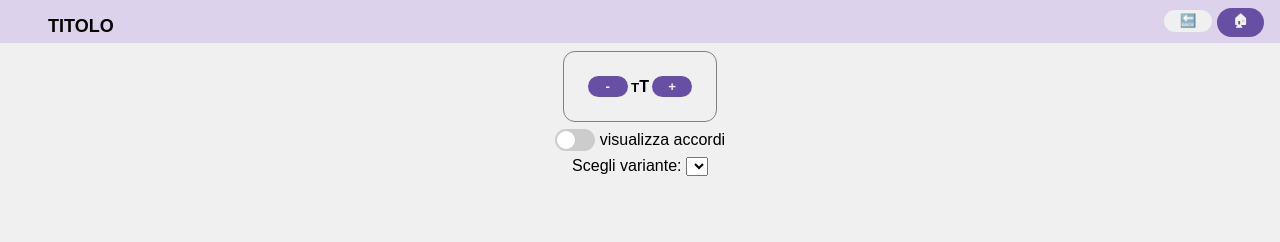
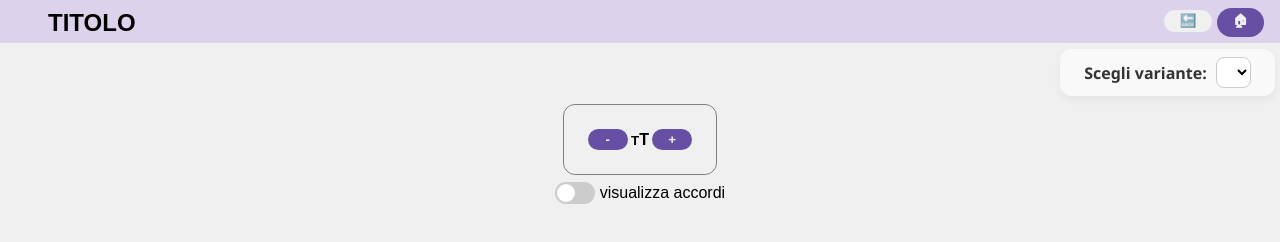
Before and after one commit to G48R1/CUSB-App-project, a plain HTML site: page Libretto/canto-template/canto.html in a window 1280 px wide. Drawn offline with Linux system fonts and the light colour scheme.

Commit message:
css selezione variante

```diff
--- a/Libretto/canto-template/canto.html
+++ b/Libretto/canto-template/canto.html
@@ -27,6 +27,13 @@
     </div>
   </nav>
 
+  <aside class="choose-variant">
+    <label for="variant-select">Scegli variante:</label>
+    <select id="variant-select">
+      <!-- popolato dinamicamente -->
+    </select>
+  </aside>
+
   <aside class="dashboard">
     <div id="text-dim-box" class="text-dim-box">
       <button class="btn" onclick="changeFontSize(-1)">-</button>
@@ -46,13 +53,6 @@
       <span class="slider" onclick="visualizeChords()"></span>
     </label>
     <span>visualizza accordi</span>
-  </aside>
-
-  <aside class="choose-variant">
-    <label for="variant-select">Scegli variante:</label>
-    <select id="variant-select">
-      <!-- popolato dinamicamente -->
-    </select>
   </aside>
 
   <main>
--- a/Libretto/canto-template/style-canto.css
+++ b/Libretto/canto-template/style-canto.css
@@ -2,6 +2,7 @@
   --background: #f0f0f0;
   --button: #674fa3;
   --button-sh: #705aa6;
+  --button-sh-op: rgba(112, 90, 166, 0.2);
   --btn-edit: rgb(220, 210, 236);
   --btn-edit-sh: rgb(209, 201, 220);
   --btn-desc: rgb(221, 216, 226);
@@ -111,10 +112,52 @@ nav {
   box-shadow: 0px 1px 2px grey;
 }
 
+#song-title {
+  font-size: x-large;
+}
+
 #back-button {
   background-color: #f0f0f0;
   /* font-size: larger; */
 }
+
+
+aside.choose-variant {
+  background-color: #f9f9f9;
+  align-self: flex-end;
+  display: flex;
+  flex-direction: row;
+  gap: 0.6em;
+  align-items: center;
+  margin-top: 0.4em;
+  /* margin-bottom: 0.4em; */
+  padding: 0.5em 1.5em;
+  border-radius: 12px;
+  box-shadow: 0 4px 8px rgba(0, 0, 0, 0.05);
+  /* max-width: 300px; */
+  /* margin: 1rem auto; */
+  font-family: 'Segoe UI', Tahoma, Geneva, Verdana, sans-serif;
+}
+aside.choose-variant label {
+  display: block;
+  font-weight: 600;
+  color: #333;
+}
+aside.choose-variant select {
+  padding: 0.3rem 0.4rem;
+  border: 1px solid #ccc;
+  border-radius: 8px;
+  background-color: #fff;
+  font-size: medium;
+  transition: border-color 0.3s ease;
+}
+aside.choose-variant select:focus {
+  border-color: var(--button);  /*#007bff;*/
+  outline: none;
+  box-shadow: 0 0 0 3px var(--button-sh-op); /* rgba(0, 123, 255, 0.2);*/
+  background-color: #fefefe;
+}
+
 
 aside.dashboard {
   margin-top: 0.5em;
@@ -152,16 +195,13 @@ aside.dashboard {
 }
 aside.visualize-chords {
   margin-top: 0.4em;
+  margin-bottom: 0.5em;
   display: flex;
   flex-direction: row;
   gap: 0.3em;
   align-items: center;
 }
 
-aside.choose-variant {
-  margin-top: 0.4em;
-  margin-bottom: 1em;
-}
 
 .tonality-box, .text-dim-box {
   display: flex;
```
Also changed, not shown: src/icons/icon-192.png (added), src/icons/icon-512.png (added).
